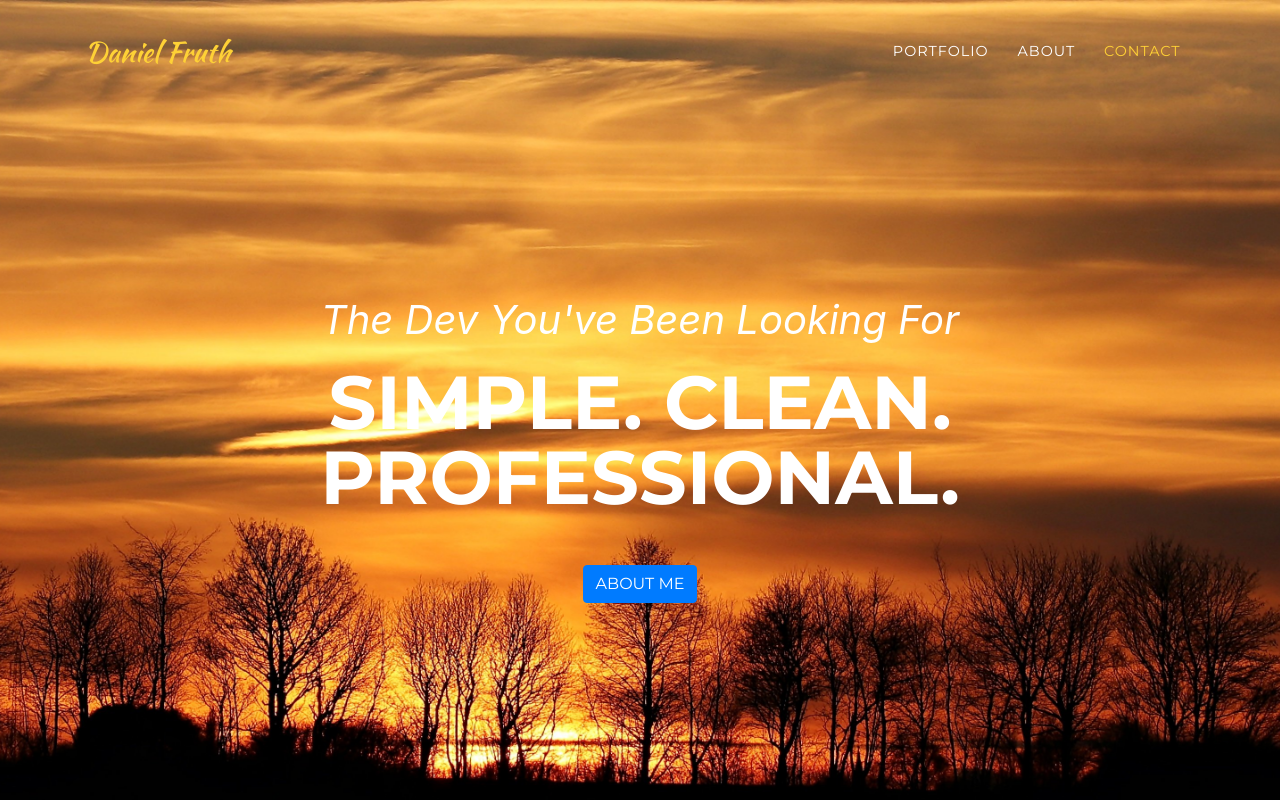
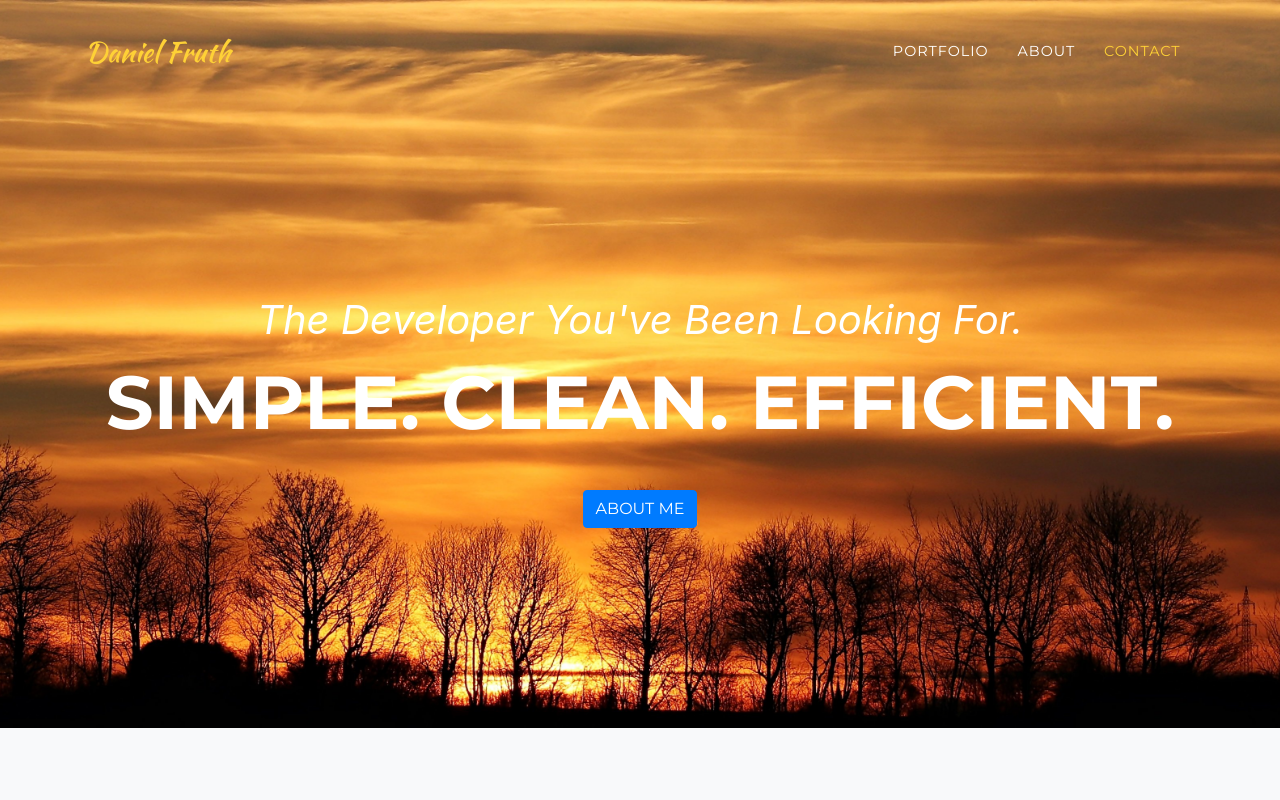
Before and after one commit to danielfruth/danielfruth.github.io, a website with bundled scripts: page index.html in a window 1280 px wide. Shown: the top 800 px of the page. Built offline with nearby package versions, Linux system fonts and the light colour scheme; a web font is replaced by a local one.

Commit message:
proofreading

```diff
--- a/index.html
+++ b/index.html
@@ -86,9 +86,9 @@
     <header class="masthead">
       <div class="container">
         <div class="intro-text">
-          <div class="intro-lead-in">The Dev You've Been Looking For</div>
+          <div class="intro-lead-in">The Developer You've Been Looking For.</div>
           <div class="intro-heading text-uppercase">
-            Simple. Clean. Professional.
+            Simple. Clean. Efficient.
           </div>
           <a
             class="btn btn-primary btn-xl text-uppercase js-scroll-trigger"
```
